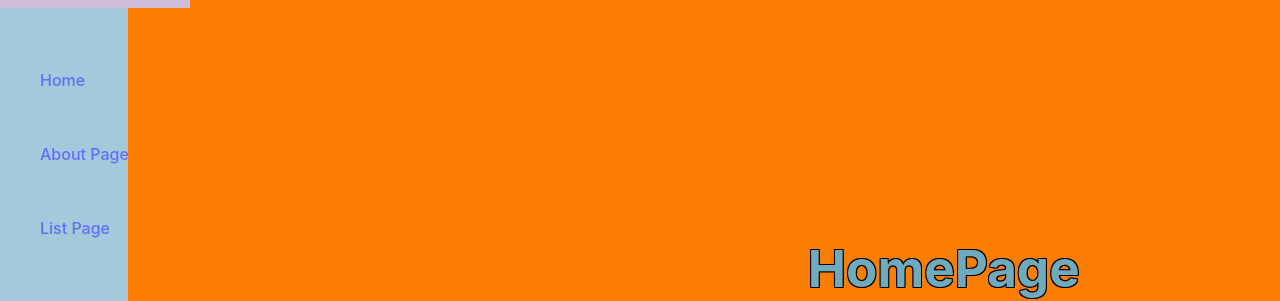
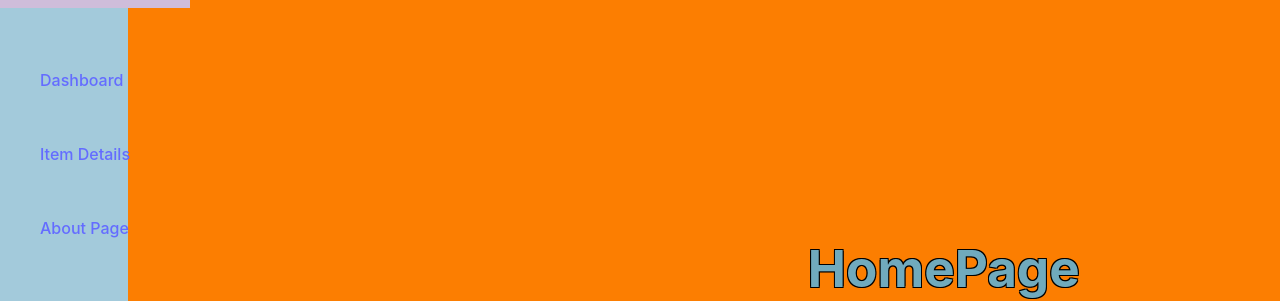
Before and after one commit to minecet/module2-project-ecommerce, a React (Vite) app: page / in a window 1280 px wide. Shown: the part 182-483 px from the top of the page. Built offline with nearby package versions, Linux system fonts and the light colour scheme.

Commit message:
dashboard done

```diff
--- a/src/components/Sidebar.jsx
+++ b/src/components/Sidebar.jsx
@@ -7,9 +7,10 @@ function Sidebar() {
     <div>
     <aside className="linkMenu">
       <ul className='optionsMenu'>
-        <li> <NavLink to='/'>Home</NavLink> </li>
+      <li> <NavLink to='/list'>Dashboard</NavLink> </li>
+        <li> <NavLink to='/'>Item Details</NavLink> </li>
         <li> <NavLink to='/about'>About Page</NavLink> </li>
-        <li> <NavLink to='/list'>List Page</NavLink> </li>
+
       </ul>
     </aside>
     </div>
```
